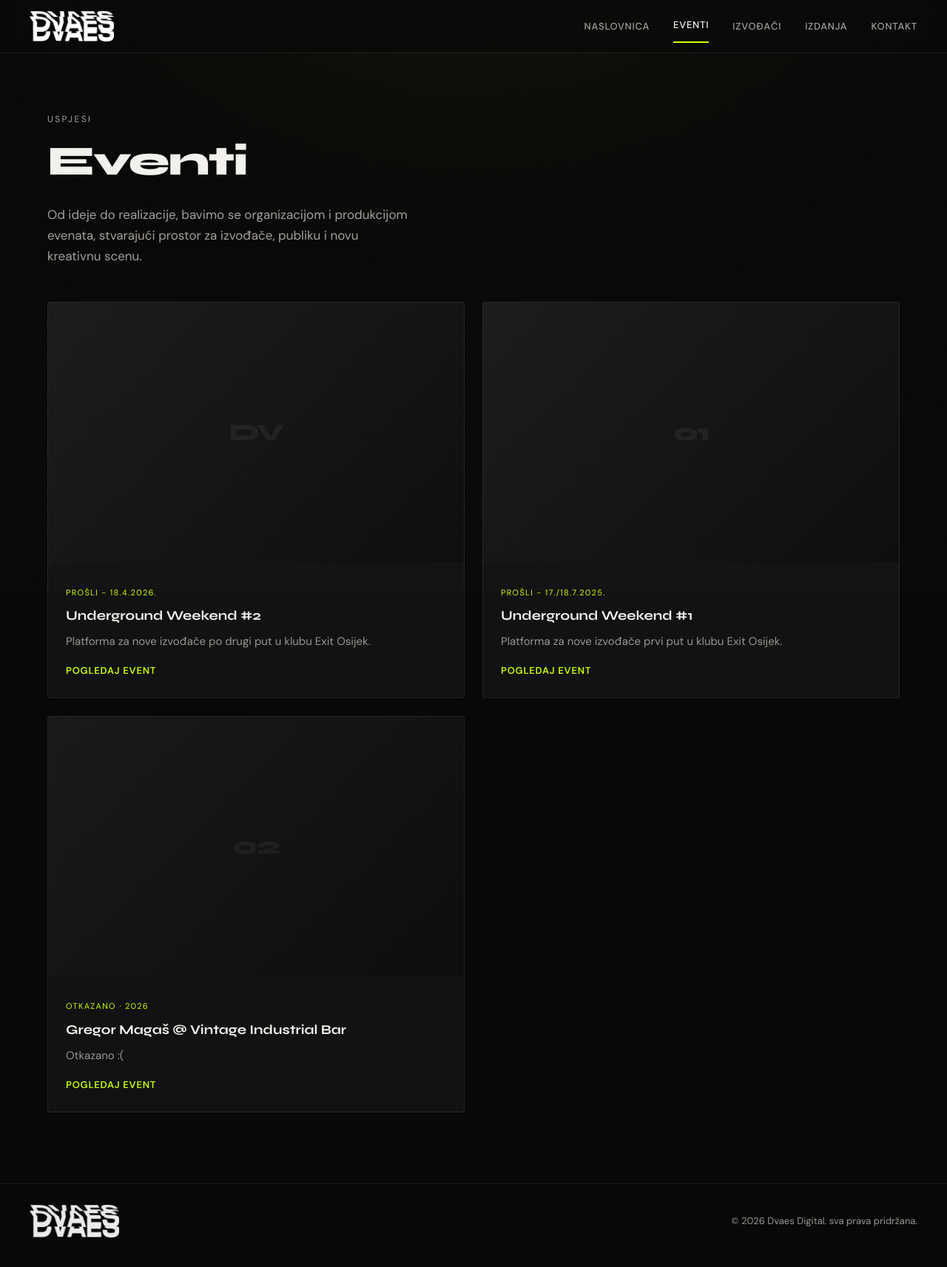
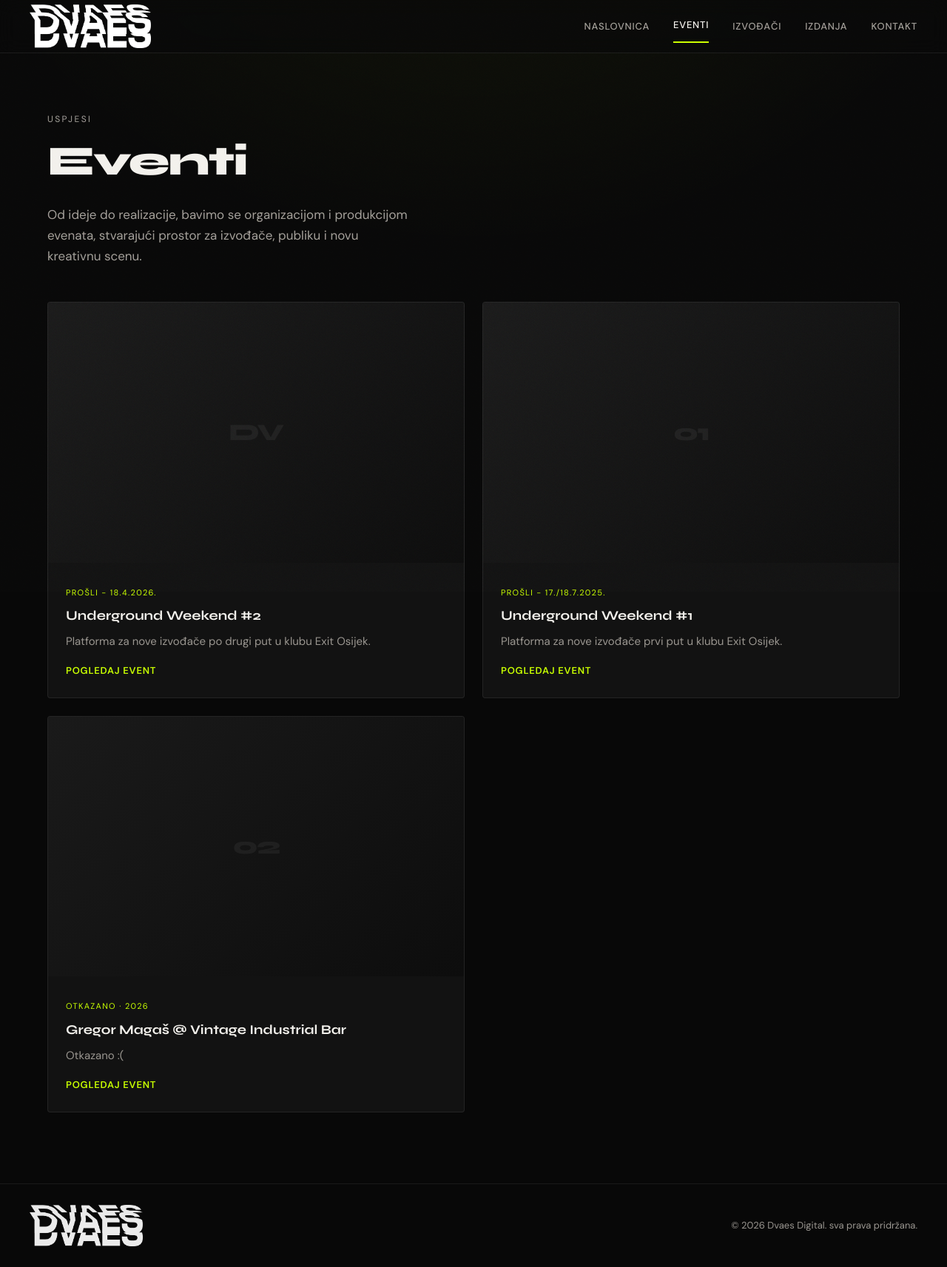
Before and after one commit to vivalaveki/new.dvaes.digital, a website: page events.html in a window 1280 px wide. Shown: the whole page at 74% size. Drawn offline with Linux system fonts and the light colour scheme.

Commit message:
Update styles.css

```diff
--- a/css/styles.css
+++ b/css/styles.css
@@ -139,14 +139,14 @@ img {
 .logo__img {
   display: block;
   width: auto;
-  height: clamp(1.75rem, 4.3vw, 2.6rem);
+  height: clamp(2.5rem, 5vw, 3.75rem);
   max-width: min(14rem, 60vw);
   object-fit: contain;
   object-position: left center;
 }
 
 .logo__img--footer {
-  height: clamp(1.9rem, 4.3vw, 2.75rem);
+  height: clamp(2.5rem, 5vw, 3.5rem);
   max-width: min(14rem, 60vw);
   opacity: 0.92;
 }
@@ -897,3 +897,8 @@ body.lightbox-open {
     max-width: min(12rem, 50vw);
   }
 }
+
+/* Artist photos: keep faces in frame when cropping to a square */
+.artist-card .card-media img {
+  object-position: center 25%;
+}
```
